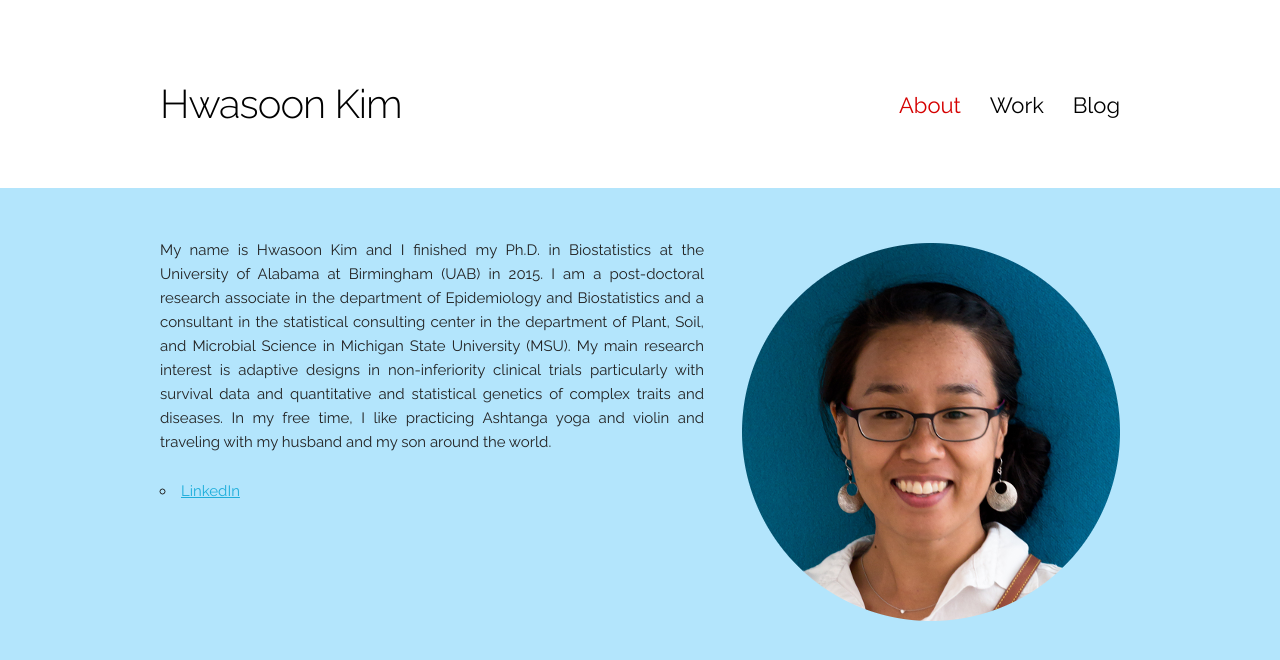
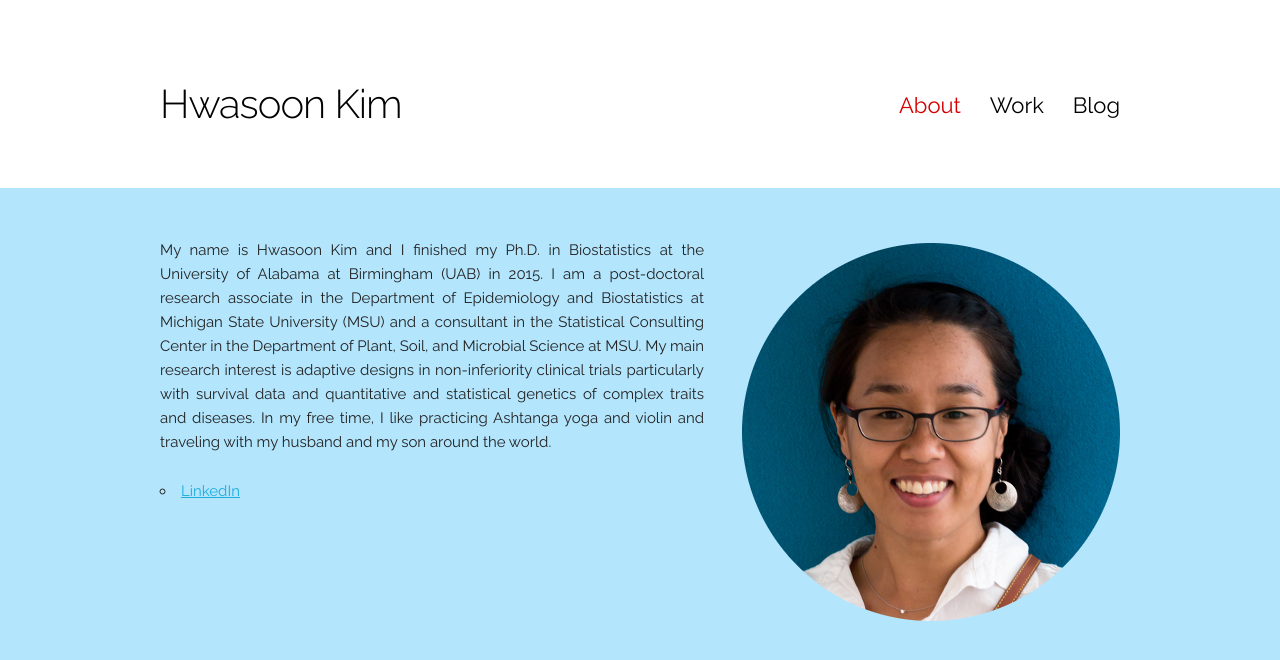
Before and after one commit to dulcisflos/dulcisflos.github.io, a Jekyll site: the page built from index.md, in a window 1280 px wide. Shown: the top 660 px of the page. Built offline with Jekyll 4.4.1, drawn with Linux system fonts in a browser that asks for light colours; comment, search, counter and statistics services are not loaded.

Commit message:
Update index.md

```diff
--- a/index.md
+++ b/index.md
@@ -5,6 +5,6 @@
 background_color: B3E5FC
 ---
 
-My name is Hwasoon Kim and I finished my Ph.D. in Biostatistics at the University of Alabama at Birmingham (UAB) in 2015. I am a post-doctoral research associate in the department of Epidemiology and Biostatistics and a consultant in the statistical consulting center in the department of Plant, Soil, and Microbial Science in Michigan State University (MSU). My main research interest is adaptive designs in non-inferiority clinical trials particularly with survival data and quantitative and statistical genetics of complex traits and diseases. In my free time, I like practicing Ashtanga yoga and violin and traveling with my husband and my son around the world.
+My name is Hwasoon Kim and I finished my Ph.D. in Biostatistics at the University of Alabama at Birmingham (UAB) in 2015. I am a post-doctoral research associate in the Department of Epidemiology and Biostatistics at Michigan State University (MSU) and a consultant in the Statistical Consulting Center in the Department of Plant, Soil, and Microbial Science at MSU. My main research interest is adaptive designs in non-inferiority clinical trials particularly with survival data and quantitative and statistical genetics of complex traits and diseases. In my free time, I like practicing Ashtanga yoga and violin and traveling with my husband and my son around the world.
 
 - [LinkedIn](https://www.linkedin.com/in/hwasoonkim)
```
